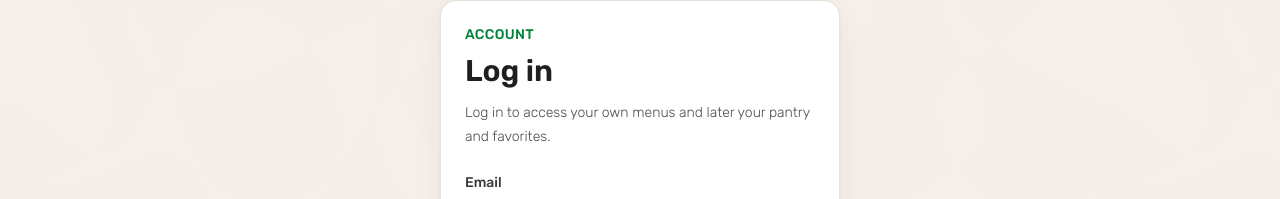
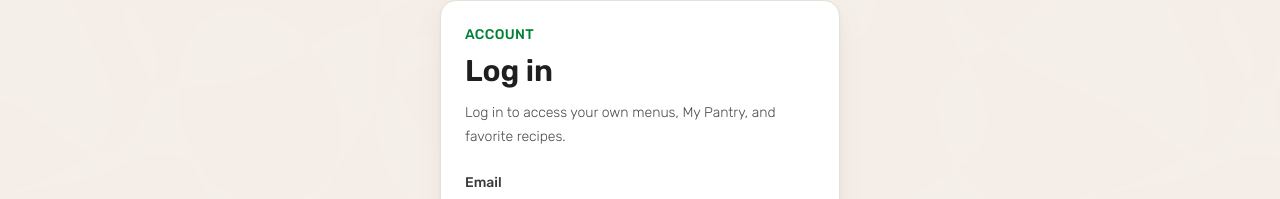
Before and after one commit to elisabeth-svg/elisabeths-kitchen, a Next.js app: page /login in a window 1280 px wide. Shown: the part 172-371 px from the top of the page. Built offline with nearby package versions, Linux system fonts and the light colour scheme; no server answers.

Commit message:
Rename pantry UI references to My Pantry

```diff
--- a/app/login/page.tsx
+++ b/app/login/page.tsx
@@ -40,7 +40,7 @@ export default function LoginPage() {
       <div className="mx-auto max-w-md p-6">
         <Link
           href="/"
-          className="inline-block mb-4 text-sm text-blue-600 hover:underline"
+          className="mb-4 inline-block text-sm text-blue-600 hover:underline"
         >
           ← Back to home
         </Link>
@@ -55,7 +55,7 @@ export default function LoginPage() {
           </h1>
 
           <p className="mt-3 text-sm leading-6 text-gray-600">
-            Log in to access your own menus and later your pantry and favorites.
+            Log in to access your own menus, My Pantry, and favorite recipes.
           </p>
 
           <form onSubmit={handleLogin} className="mt-6 space-y-4">
```
